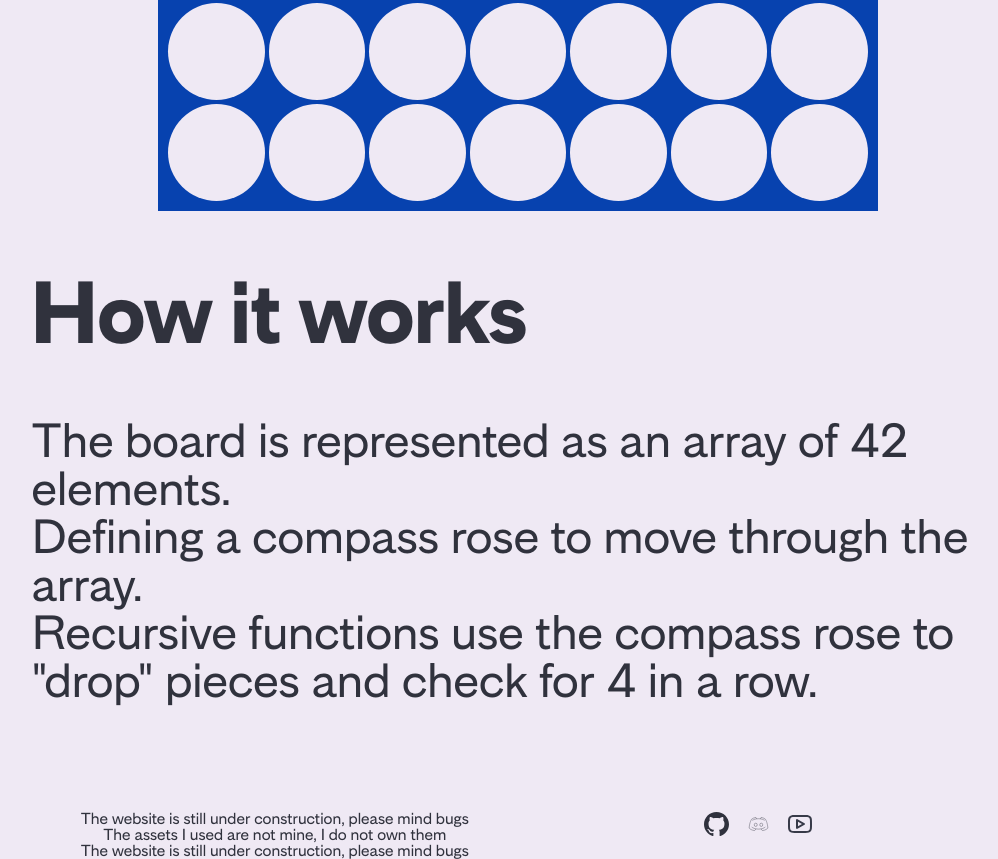
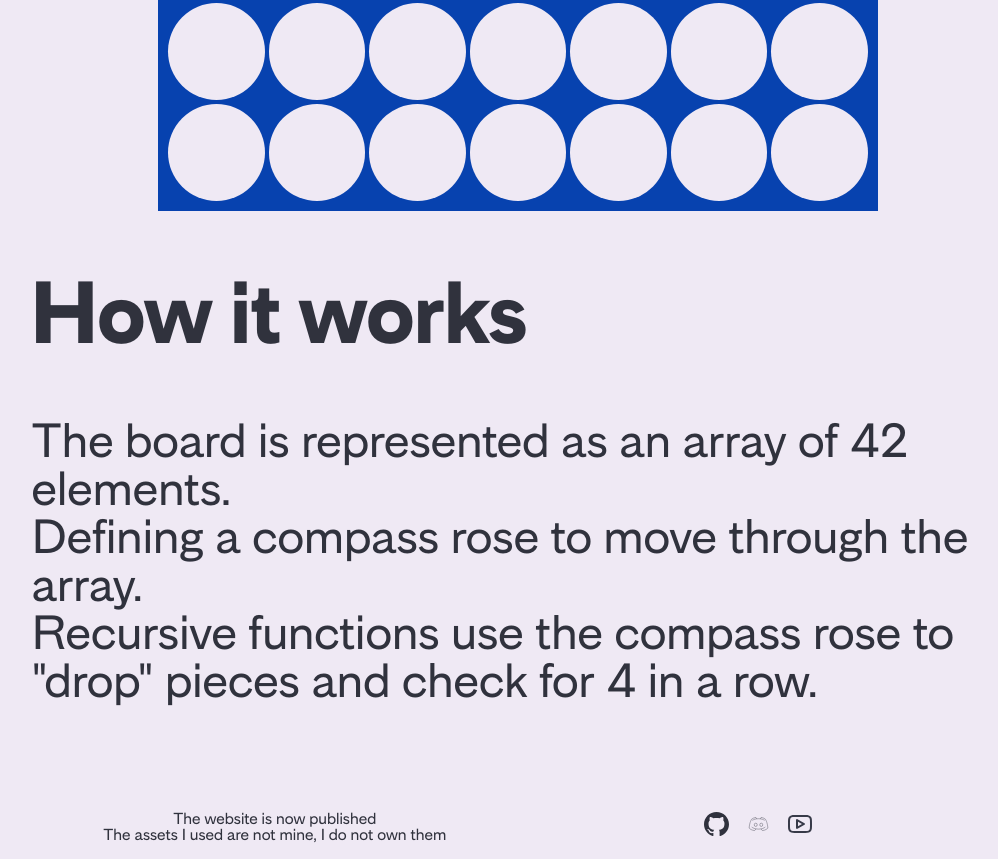
Before and after one commit to LampCT/LampCT.github.io, a plain HTML site: page views/game.html in a window 1280 px wide. Shown: the part 1484-2343 px from the top of the page, without its empty margins (122-1120 px from the left). Drawn offline with Linux system fonts and the light colour scheme.

Commit message:
Fix footer notes

```diff
--- a/views/game.html
+++ b/views/game.html
@@ -57,9 +57,9 @@
 
 
         <div class="notes">
-            <p>The website is still under construction, please mind bugs</p>
+            <p>The website is now published</p>
+            <p></p>
             <p>The assets I used are not mine, I do not own them</p>
-            <p>The website is still under construction, please mind bugs</p>
         </div>
         <div class="media">
             <button class="media-link" onclick="window.open('https://github.com/LampCT')"><img id="git" src="../assets/git.svg" alt=""></button>
```
Also changed, not shown: views/contact.html (+2 -2 lines), views/hobby.html (+2 -2 lines), views/work.html (+2 -2 lines).
